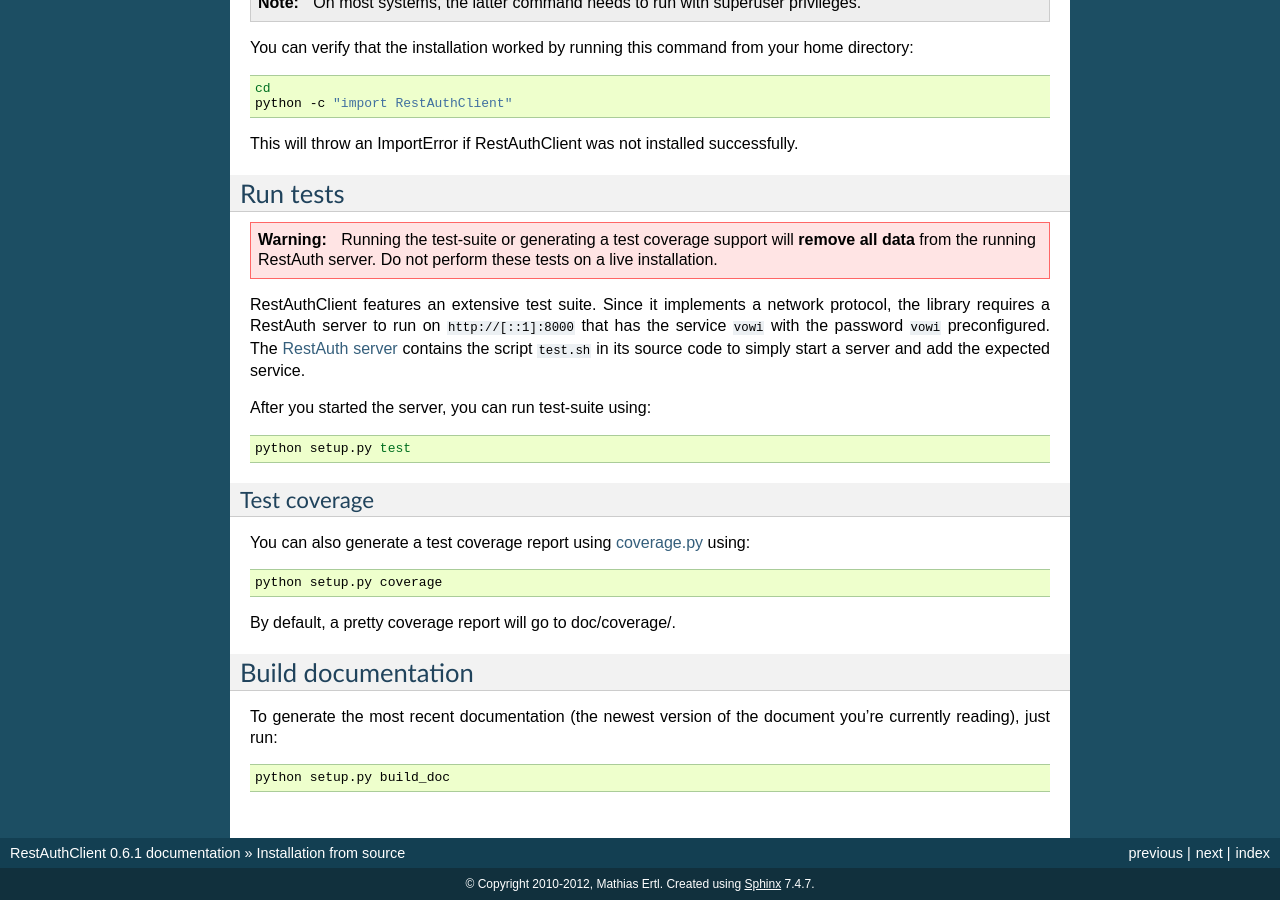
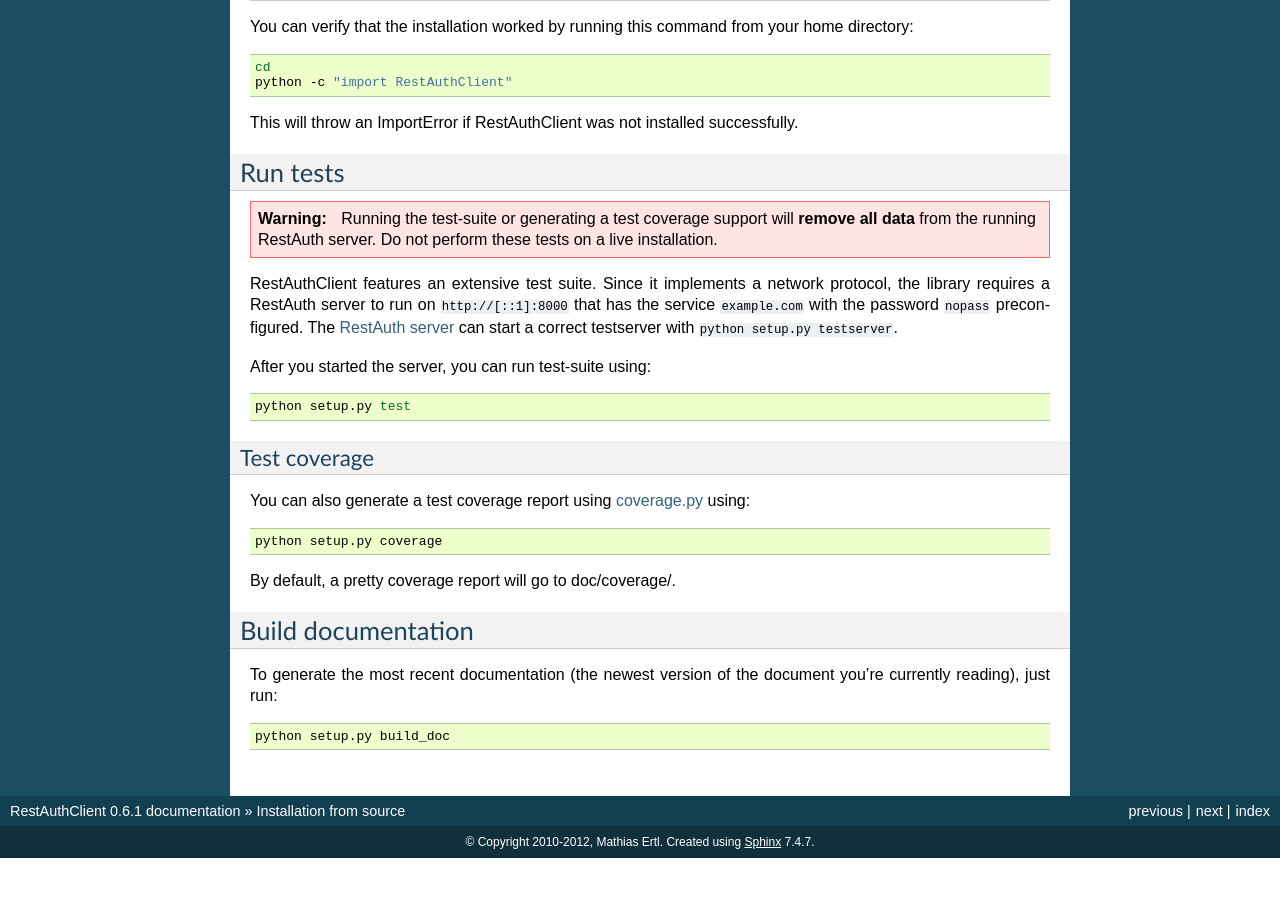
Before and after one commit to RestAuth/RestAuthClient, a Sphinx documentation site: the page built from doc/install/from-source.rst, in a window 1280 px wide and 900 px high, scrolled down 1004 px. Built offline with Sphinx 7.4.7, drawn with Linux system fonts in a browser that asks for light colours; after the commit the page ends 1862 px from its top, so only the background shows below that; some of the changed text lies outside the part shown.

Commit message:
update source description

```diff
--- a/doc/install/from-source.rst
+++ b/doc/install/from-source.rst
@@ -81,9 +78,9 @@
    from the running RestAuth server. Do not perform these tests on a live installation.
 
 RestAuthClient features an extensive test suite. Since it implements a network protocol, the library
-requires a RestAuth server to run on ``http://[::1]:8000`` that has the service ``vowi`` with the
-password ``vowi`` preconfigured. The `RestAuth server <https://server.restauth.net>`_ contains the
-script ``test.sh`` in its source code to simply start a server and add the expected service.
+requires a RestAuth server to run on ``http://[::1]:8000`` that has the service ``example.com``
+with the password ``nopass`` preconfigured.  The `RestAuth server <https://server.restauth.net>`_
+can start a correct testserver with ``python setup.py testserver``.
 
 After you started the server, you can run test-suite using:
 
```
Also changed, not shown: other parts of doc/install/from-source.rst (+2 -5 lines).
